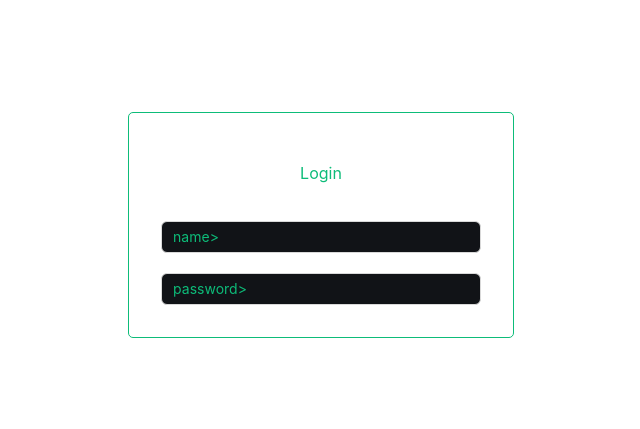
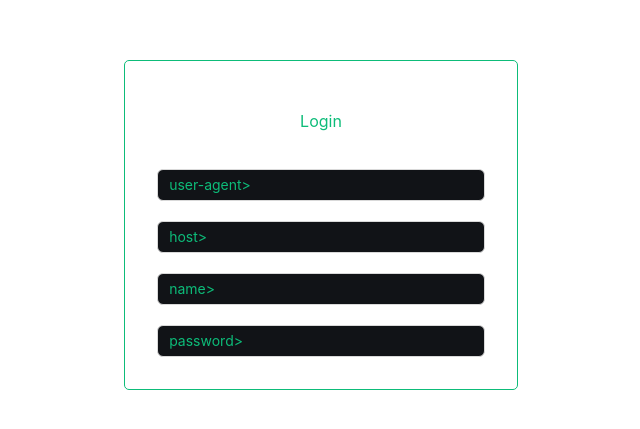
Before and after one commit to RC-diamond-GH/OblivionisRAT, a React (Vite) app in the folder FE/hacker_client_v1/: page / in a window 1280 px wide. Shown: the part 175-604 px from the top of the page, without its empty margins (319-959 px from the left). Built offline with nearby package versions, Linux system fonts and the light colour scheme.

Commit message:
:sparkles: http header

```diff
--- a/FE/hacker_client_v1/src/http/index.ts
+++ b/FE/hacker_client_v1/src/http/index.ts
@@ -9,12 +9,14 @@ class Ask {
         baseURL: BASE_URL,
         request: {
             headers: {
-                "user-agent": "Value1",
+                "user-agent":
+                    JSON.parse(localStorage.getItem("user-agent")!) || "Value1",
                 "user-name":
                     JSON.parse(localStorage.getItem("user")!).name || "admin",
                 "pass-word":
                     JSON.parse(localStorage.getItem("user")!).pass ||
                     "password",
+                host: JSON.parse(localStorage.getItem("host")!) || "testhost",
             },
             body: {},
             use: () => {},
--- a/FE/hacker_client_v1/src/page/login/index.tsx
+++ b/FE/hacker_client_v1/src/page/login/index.tsx
@@ -3,10 +3,18 @@ import { Input } from "antd";
 import { useNavigate } from "react-router-dom";
 
 const Login: FC = () => {
+    const [userAgent, setUserAgent] = useState("");
+    const [host, setHost] = useState("");
     const [name, setName] = useState("");
     const [pass, setPass] = useState("");
     const navigate = useNavigate();
 
+    const handleInputUserAgent = (e: any) => {
+        setUserAgent(e.target.value.trim());
+    };
+    const handleInputHost = (e: any) => {
+        setHost(e.target.value.trim());
+    };
     const handleInputName = (e: any) => {
         setName(e.target.value.trim());
     };
@@ -17,6 +25,11 @@ const Login: FC = () => {
         if (name === "" || pass === "") {
             console.log("name or password is empty");
         }
+        if (userAgent === "" || host === "") {
+            console.log("user-agent or host is empty");
+        }
+        localStorage.setItem("user-agent", JSON.stringify(userAgent));
+        localStorage.setItem("host", JSON.stringify(host));
         localStorage.setItem("user", JSON.stringify({ name, pass }));
         navigate("/home");
     };
@@ -24,6 +37,10 @@ const Login: FC = () => {
     useEffect(() => {
         const user = localStorage.getItem("user");
         if (user) {
+            const userAgent = JSON.parse(localStorage.getItem("user-agent")!);
+            const host = JSON.parse(localStorage.getItem("host")!);
+            setUserAgent(userAgent);
+            setHost(host);
             const { name, pass } = JSON.parse(user);
             setName(name);
             setPass(pass);
@@ -46,10 +63,24 @@ const Login: FC = () => {
             <p>Login</p>
             <Input
                 style={{ backgroundColor: "#111317", color: "#0dbc79" }}
+                prefix={"user-agent> "}
+                value={userAgent}
+                onChange={handleInputUserAgent}
+                // onPressEnter={handleLogin}
+            />
+            <Input
+                style={{ backgroundColor: "#111317", color: "#0dbc79" }}
+                prefix={"host> "}
+                value={host}
+                onChange={handleInputHost}
+                // onPressEnter={handleLogin}
+            />
+            <Input
+                style={{ backgroundColor: "#111317", color: "#0dbc79" }}
                 prefix={"name> "}
                 value={name}
                 onChange={handleInputName}
-                onPressEnter={handleLogin}
+                // onPressEnter={handleLogin}
             />
             <Input
                 style={{ backgroundColor: "#111317", color: "#0dbc79" }}
```
